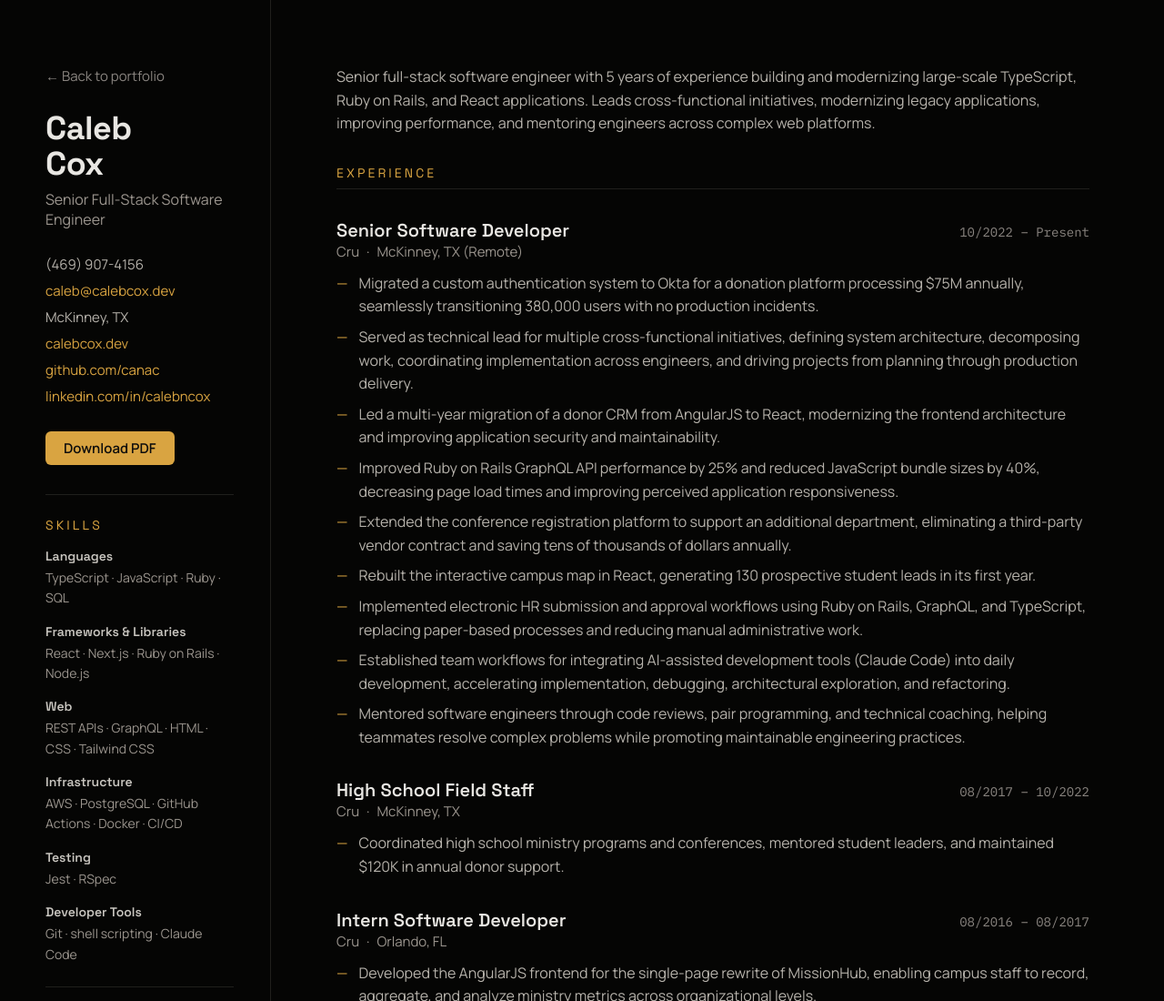
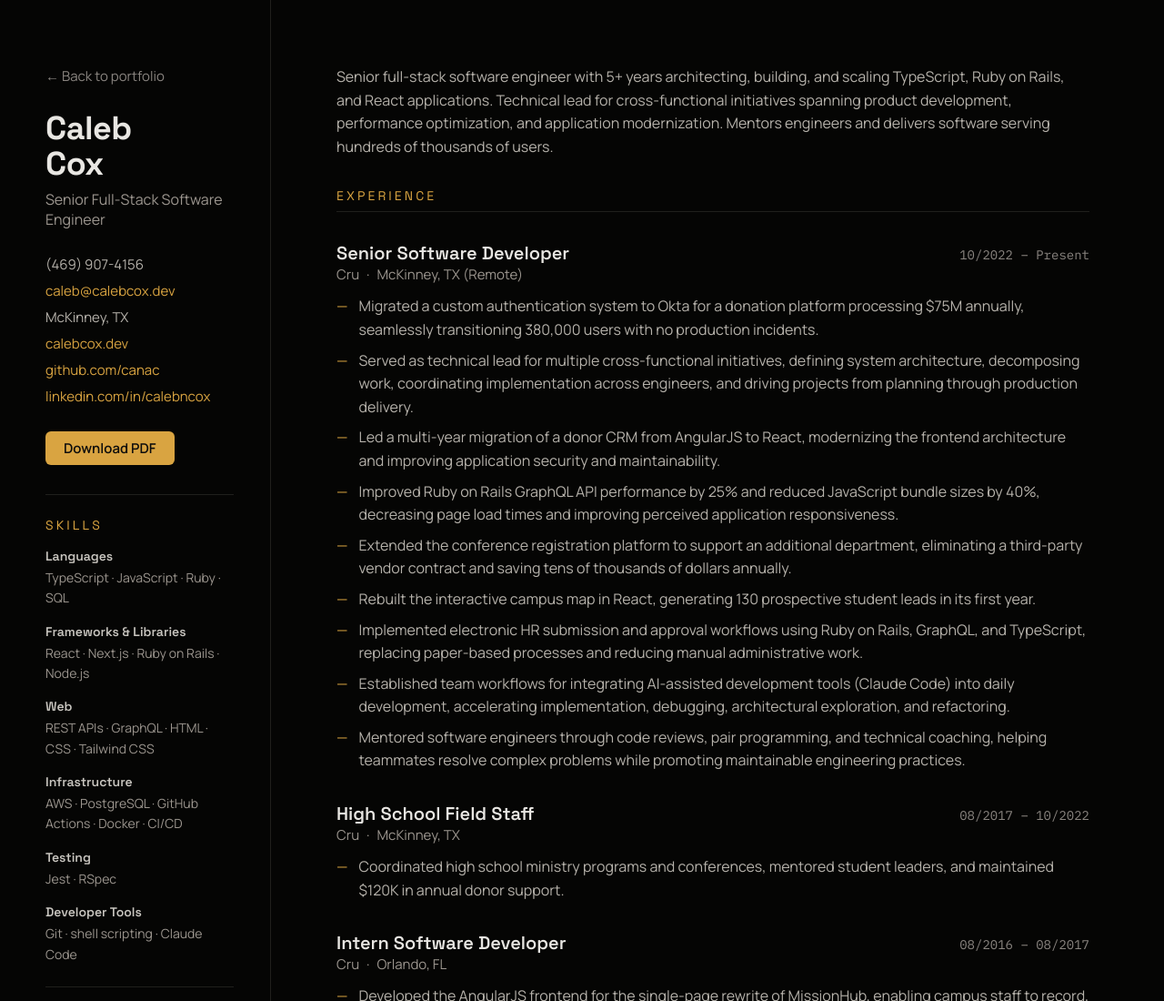
Before and after one commit to canac/portfolio, an Astro site: page /resume in a window 1280 px wide. Shown: the top 1100 px of the page at 91% size. Built offline with nearby package versions, Linux system fonts and the light colour scheme; Astro itself is replaced by a stand-in of ours.

Commit message:
Update summary

```diff
--- a/src/components/Resume.astro
+++ b/src/components/Resume.astro
@@ -77,11 +77,11 @@
 
   <div class="main">
     <p class="summary">
-      Senior full-stack software engineer with 5 years of experience building
-      and modernizing large-scale TypeScript, Ruby on Rails, and React
-      applications. Leads cross-functional initiatives, modernizing legacy
-      applications, improving performance, and mentoring engineers across
-      complex web platforms.
+      Senior full-stack software engineer with 5+ years architecting, building,
+      and scaling TypeScript, Ruby on Rails, and React applications. Technical
+      lead for cross-functional initiatives spanning product development,
+      performance optimization, and application modernization. Mentors engineers
+      and delivers software serving hundreds of thousands of users.
     </p>
     <h2 class="section-label label-experience">Experience</h2>
     <div class="main-rule" aria-hidden="true"></div>
@@ -419,7 +419,7 @@
     }
 
     .section-label {
-      margin: 9pt 0 4pt;
+      margin: 14pt 0 4pt;
       padding-bottom: 3pt;
       border-bottom: 1px solid var(--print-rule);
       font-family: inherit;
--- a/src/styles/global.css
+++ b/src/styles/global.css
@@ -111,7 +111,7 @@
 
 @page {
   size: Letter;
-  margin: 0.35in 0.75in 0.5in;
+  margin: 0.35in 0.5in 0.5in;
 }
 
 @media print {
```
